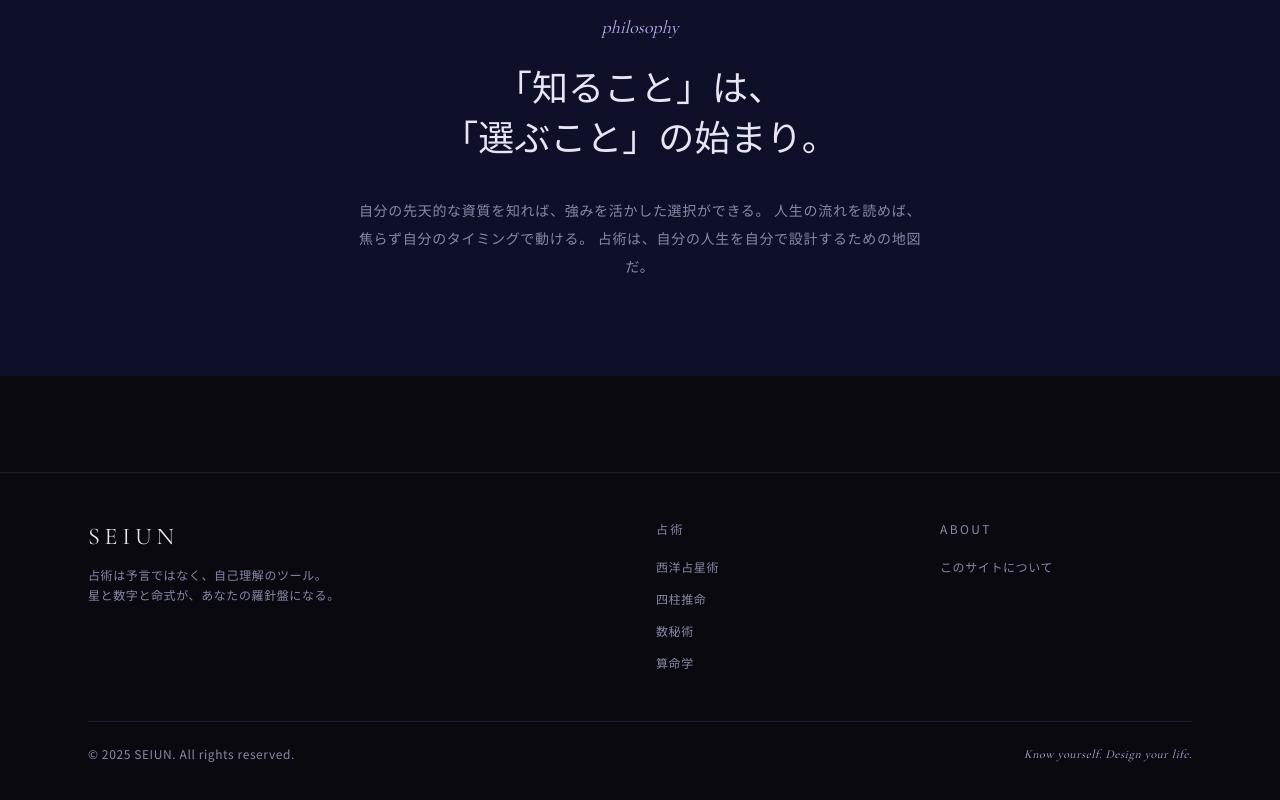
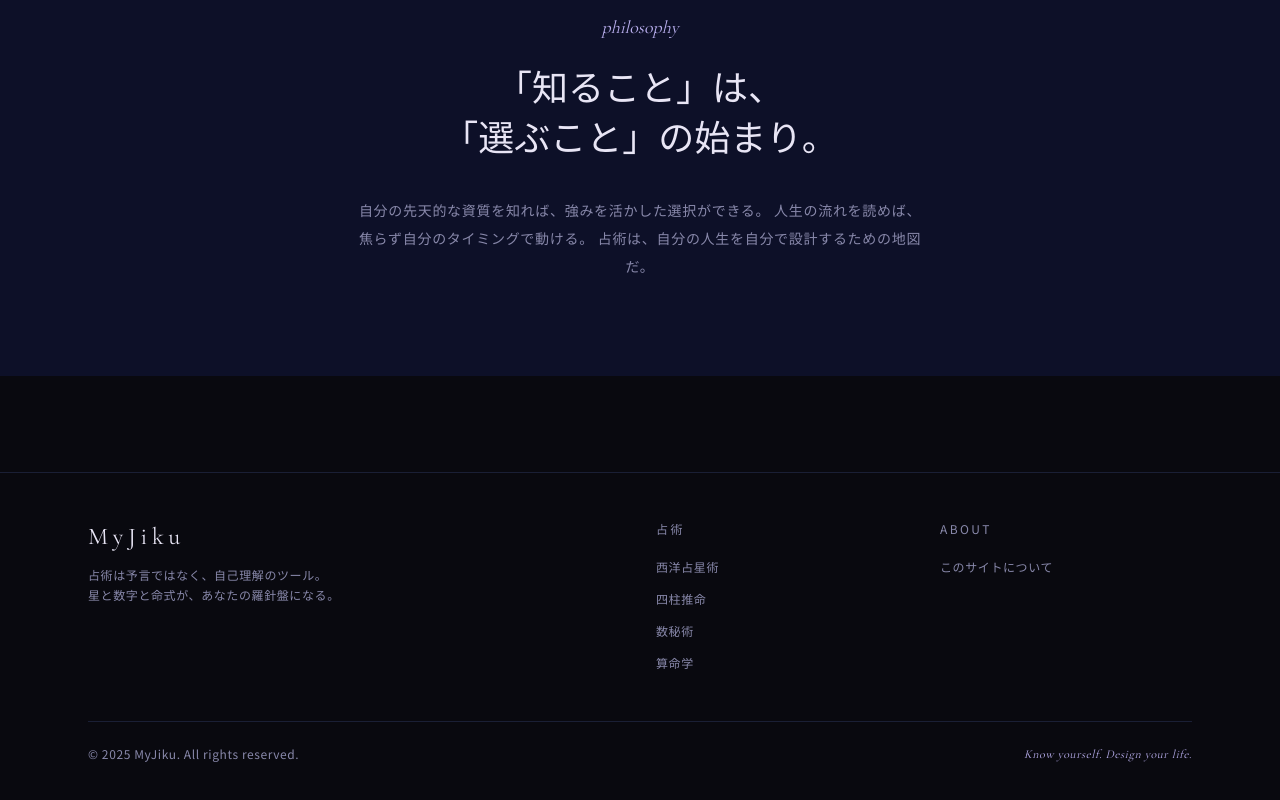
Before and after one commit to mikuhillsato/jiku, a Next.js app: page / in a window 1280 px wide. Shown: the part 1629-2429 px from the top of the page. Built offline with nearby package versions, Linux system fonts and the light colour scheme.

Commit message:
SEIUN → MyJiku に全置換

```diff
--- a/app/about/page.tsx
+++ b/app/about/page.tsx
@@ -3,7 +3,7 @@ import AnimateIn from "@/components/AnimateIn";
 
 export const metadata: Metadata = {
   title: "About | このサイトについて",
-  description: "SEIUNのコンセプト・占術への向き合い方・このサイトが目指すもの。",
+  description: "MyJikuのコンセプト・占術への向き合い方・このサイトが目指すもの。",
 };
 
 export default function AboutPage() {
@@ -19,7 +19,7 @@ export default function AboutPage() {
               <em className="not-italic text-[#8B7FCC]">自己理解</em>のツール。
             </h1>
             <p className="text-sm text-[#C0BDD4] leading-loose tracking-wider max-w-lg">
-              SEIUNは「占い好き」のためのサイトではない。
+              MyJikuは「占い好き」のためのサイトではない。
               自分の人生を自分で設計したい人のための、占術という名の地図帳だ。
             </p>
           </AnimateIn>
@@ -44,7 +44,7 @@ export default function AboutPage() {
                 「今年の運勢は？」ではなく「私はどんな人間で、どこへ向かうべきか？」という問いを持つ人のために。
               </p>
               <p className="text-sm text-[#C0BDD4] leading-loose tracking-wider">
-                難解な専門用語を噛み砕きながら、でも本質は妥協せずに伝えること——それがSEIUNのスタンスだ。
+                難解な専門用語を噛み砕きながら、でも本質は妥協せずに伝えること——それがMyJikuのスタンスだ。
               </p>
             </AnimateIn>
 
@@ -129,7 +129,7 @@ export default function AboutPage() {
                 一部にする。
               </h2>
               <p className="text-sm text-[#8888AA] leading-loose tracking-wider mb-6 max-w-lg">
-                SEIUNは、占術の解説サイトとして始まったが、目指すのはその先にある。
+                MyJikuは、占術の解説サイトとして始まったが、目指すのはその先にある。
                 自分の命式・ナンバー・ホロスコープを「知る」だけでなく、
                 それをキャリア設計・人間関係・ライフプランニングに活かす——
                 そのための伴走ができるサービスを育てていく予定だ。
--- a/app/layout.tsx
+++ b/app/layout.tsx
@@ -20,8 +20,8 @@ const noto = Noto_Sans_JP({
 
 export const metadata: Metadata = {
   title: {
-    default: "SEIUN | 星と命式が導く、自分軸の羅針盤",
-    template: "%s | SEIUN",
+    default: "MyJiku | 星と命式が導く、自分軸の羅針盤",
+    template: "%s | MyJiku",
   },
   description:
     "西洋占星術・四柱推命・数秘術・算命学。占術を自己理解のツールとして使い、自分の人生とキャリアを設計する。",
--- a/components/Footer.tsx
+++ b/components/Footer.tsx
@@ -7,7 +7,7 @@ export default function Footer() {
         <div className="grid grid-cols-1 md:grid-cols-4 gap-8 mb-12">
           {/* Brand */}
           <div className="md:col-span-2">
-            <p className="font-display text-2xl tracking-[0.2em] mb-3">SEIUN</p>
+            <p className="font-display text-2xl tracking-[0.2em] mb-3">MyJiku</p>
             <p className="text-xs text-[#8888AA] leading-relaxed tracking-wider max-w-xs">
               占術は予言ではなく、自己理解のツール。<br />
               星と数字と命式が、あなたの羅針盤になる。
@@ -56,7 +56,7 @@ export default function Footer() {
         </div>
 
         <div className="border-t border-[#1A1F35] pt-6 flex flex-col md:flex-row justify-between items-center gap-2">
-          <p className="text-xs text-[#8888AA] tracking-wider">© 2025 SEIUN. All rights reserved.</p>
+          <p className="text-xs text-[#8888AA] tracking-wider">© 2025 MyJiku. All rights reserved.</p>
           <p className="text-xs text-[#B8AEED] tracking-wider font-display italic">
             Know yourself. Design your life.
           </p>
```
